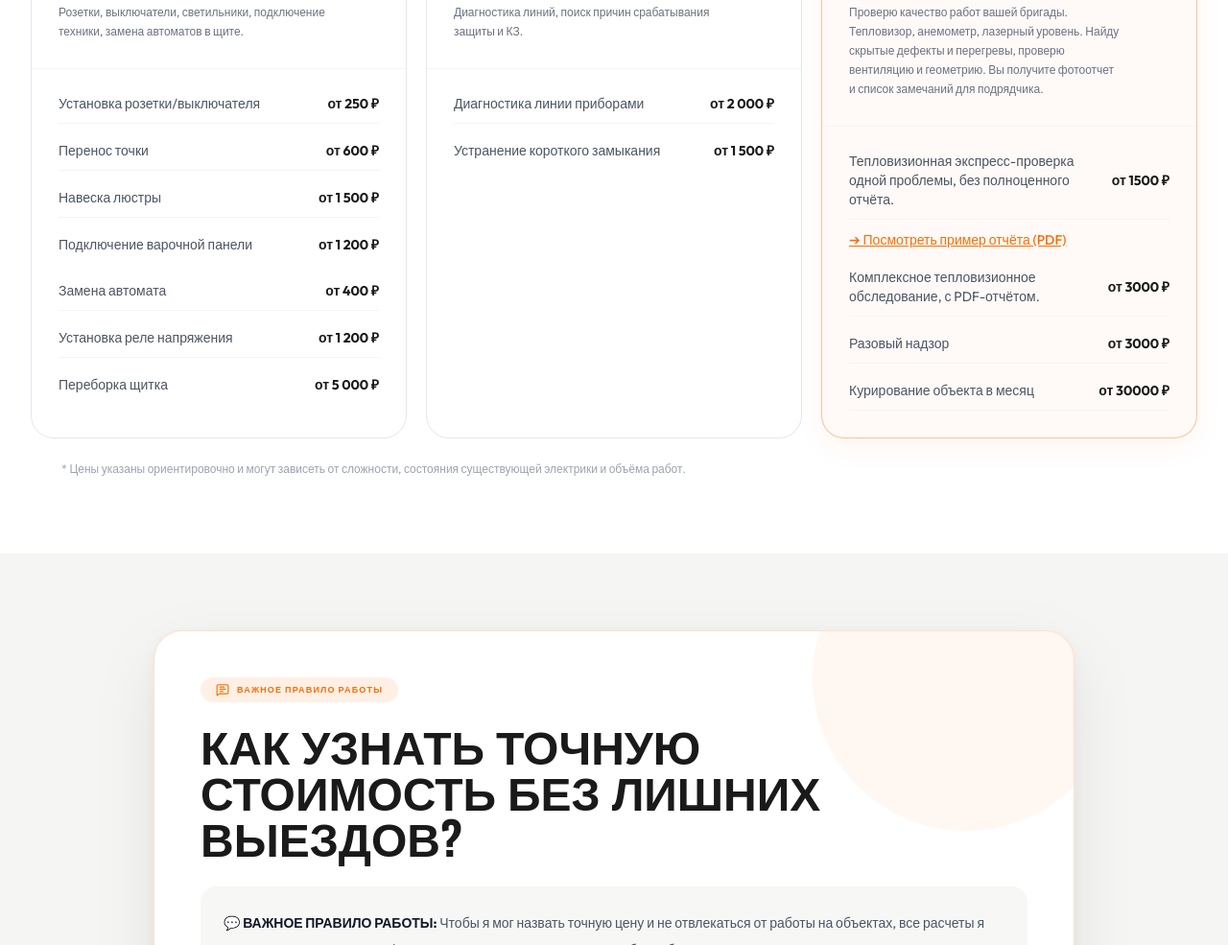
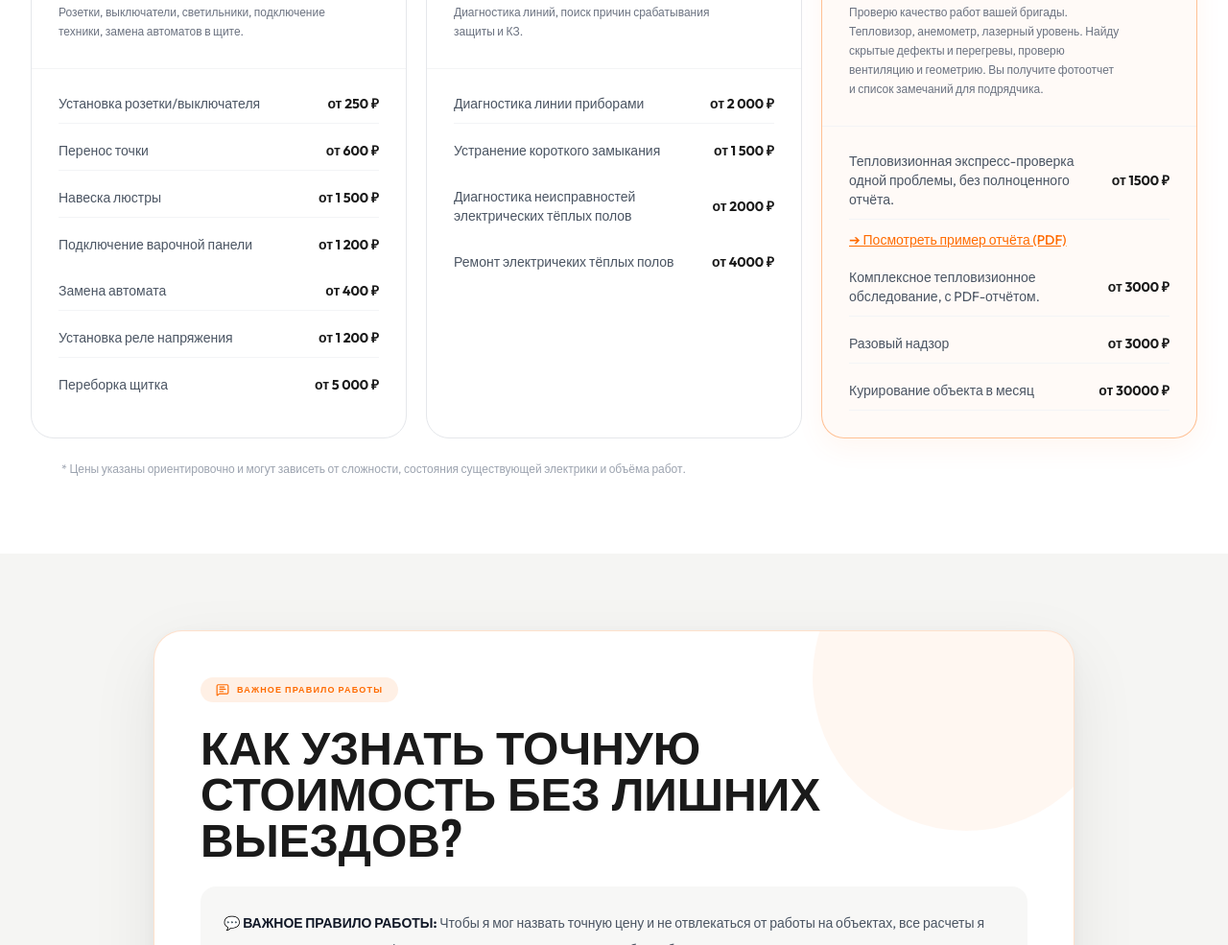
Before and after one commit to Alexsan1900/my-electro-site, a plain HTML site: page index.html in a window 1280 px wide. Shown: the part 2333-3318 px from the top of the page at 96% size. Drawn offline with nearby package versions, Linux system fonts and the light colour scheme.

Commit message:
Update index.html
<div class="flex items-center justify-between gap-3 py-2.5">
                      <span class="font-outfit text-xs text-gray-600 sm:text-sm">
                        Диагностика неисправностей электрических тёплых полов
                      </span>
                      <strong class="shrink-0 font-outfit text-xs font-bold sm:text-sm">
                        от 2000 ₽
                      </strong>
                    </div>

					   <div class="flex items-center justify-between gap-3 py-2.5">
                      <span class="font-outfit text-xs text-gray-600 sm:text-sm">
                        Ремонт электричеких тёплых полов
                      </span>
                      <strong class="shrink-0 font-outfit text-xs font-bold sm:text-sm">
                        от 4000 ₽
                      </strong>
                    </div>

```diff
--- a/index.html
+++ b/index.html
@@ -842,6 +842,24 @@
                       </span>
                       <strong class="shrink-0 font-outfit text-xs font-bold sm:text-sm">
                         от 1 500 ₽
+                      </strong>
+                    </div>
+
+					  <div class="flex items-center justify-between gap-3 py-2.5">
+                      <span class="font-outfit text-xs text-gray-600 sm:text-sm">
+                        Диагностика неисправностей электрических тёплых полов
+                      </span>
+                      <strong class="shrink-0 font-outfit text-xs font-bold sm:text-sm">
+                        от 2000 ₽
+                      </strong>
+                    </div>
+
+					   <div class="flex items-center justify-between gap-3 py-2.5">
+                      <span class="font-outfit text-xs text-gray-600 sm:text-sm">
+                        Ремонт электричеких тёплых полов
+                      </span>
+                      <strong class="shrink-0 font-outfit text-xs font-bold sm:text-sm">
+                        от 4000 ₽
                       </strong>
                     </div>
 
```
